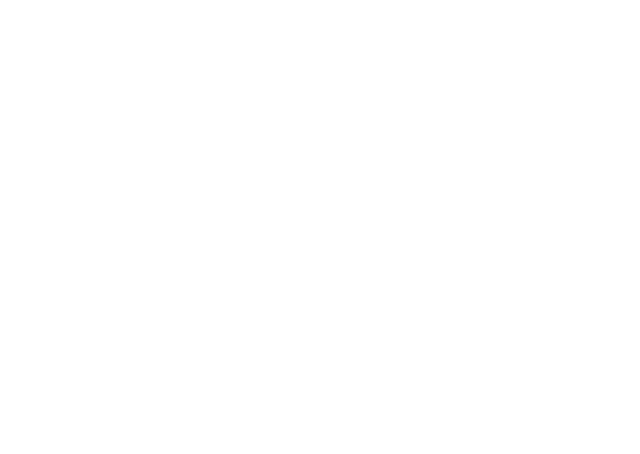
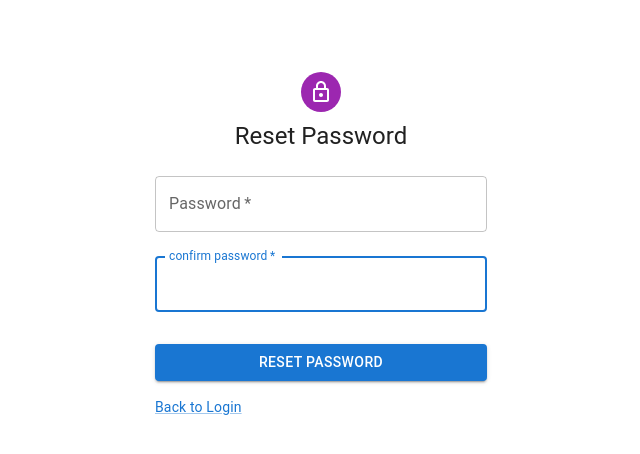
Before and after one commit to FestimKrasniqi/Restaurant-Management-System-Fronted, a React (Create React App) app: page /Reset in a window 1280 px wide. Before the commit this address had no page. Shown: the top 454 px of the page, without its empty margins (319-959 px from the left). Built offline with nearby package versions, Linux system fonts and the light colour scheme.

Commit message:
Created ResetPassword Page and implemented formik functionality

```diff
--- a/src/App.js
+++ b/src/App.js
@@ -3,6 +3,7 @@
 import SignUp from './client/SignUp';
 import Login from './client/Login';
 import Forgot from './client/ForgotPassword'
+import ResetPassword from './client/ResetPassword';
 
 function App() {
     return (
@@ -12,6 +13,7 @@
           <Route path="/Signup" element={<SignUp />} />
           <Route path = "/Login" element={<Login/>}/>
           <Route path = "/Forgot" element = {<Forgot/>}/>
+          <Route path = "/Reset" element = {<ResetPassword/>}/>
         </Routes>
       </Router>
     );
--- /dev/null
+++ b/src/client/ResetPassword.js
@@ -0,0 +1,112 @@
+import * as React from 'react';
+import Avatar from '@mui/material/Avatar';
+import {formik,useFormik} from 'formik';
+import * as Yup from 'yup';
+import Button from '@mui/material/Button';
+import CssBaseline from '@mui/material/CssBaseline';
+import TextField from '@mui/material/TextField';
+import Link from '@mui/material/Link';
+import Paper from '@mui/material/Paper';
+import Box from '@mui/material/Box';
+import Grid from '@mui/material/Grid';
+import LockOutlinedIcon from '@mui/icons-material/LockOutlined';
+import Typography from '@mui/material/Typography';
+import { createTheme, ThemeProvider } from '@mui/material/styles';
+import Container from '@mui/material/Container';
+
+function ResetPassword() {
+  const formik = useFormik({
+initialValues : {
+
+    password : '',
+    confirm_password : ''
+
+},
+
+validationSchema:Yup.object ({
+
+    password:Yup.string().required("Password is required").min(8),
+    confirm_password: Yup.string().oneOf([Yup.ref('password'), null], 'Password must match').required('Confirm Password is required'),
+}),
+
+onSubmit: values => {
+    console.log(values)
+  },
+
+
+  });
+
+
+  return (
+    <ThemeProvider theme={createTheme()}>
+      <Container component="main" maxWidth="xs">
+        <CssBaseline />
+
+          <Box
+            sx={{
+              my: 8,
+              mx: 4,
+              display: 'flex',
+              flexDirection: 'column',
+              alignItems: 'center',
+            }}
+          >
+            <Avatar sx={{ m: 1, bgcolor: 'secondary.main' }}>
+              <LockOutlinedIcon />
+            </Avatar>
+            <Typography component="h1" variant="h5">
+              Reset Password
+            </Typography>
+            <Box component="form" noValidate onSubmit={formik.handleSubmit} sx={{ mt: 1 }}>
+              <TextField
+                margin="normal"
+                required
+                fullWidth
+                id="password"
+                label="Password"
+                name="password"
+                autoComplete="password"
+                autoFocus
+                value = {formik.values.password}
+                onChange = {formik.handleChange}
+                error = {formik.touched.password && Boolean(formik.errors.password)}
+                helperText = {formik.touched.password && formik.errors.password}
+              />
+              <TextField
+              margin = "normal"
+              required
+              fullWidth
+              id="confirm_password"
+              label="confirm password"
+              name="confirm_password"
+              autoComplete="password"
+              autoFocus
+              value = {formik.values.confirm_password}
+              onChange = {formik.handleChange}
+              error = {formik.touched.confirm_password && Boolean(formik.errors.confirm_password)}
+              helperText = {formik.touched.confirm_password && formik.errors.confirm_password}
+              />
+              <Button
+                type="submit"
+                fullWidth
+                variant="contained"
+                sx={{ mt: 3, mb: 2 }}
+              >
+                Reset Password
+              </Button>
+              <Grid container>
+                <Grid item xs>
+                  <Link href="/" variant="body2">
+                    Back to Login
+                  </Link>
+                </Grid>
+              </Grid>
+            </Box>
+          </Box>
+
+        </Container>
+    </ThemeProvider>
+  );
+}
+
+export default ResetPassword;
--- a/src/client/SignUp.js
+++ b/src/client/SignUp.js
@@ -55,8 +55,8 @@
       subscribe: false,
     },
     validationSchema: Yup.object({
-      first: Yup.string().required('First Name is required'),
-      last: Yup.string().required('Last Name is required '),
+      first: Yup.string().required('First Name is required').max(255),
+      last: Yup.string().required('Last Name is required ').max(255),
       email: Yup.string().email('Invalid email address').required('Email is required'),
       password: Yup.string().required('Password is required').min(8, 'Password must have 8 characters'),
       confirm_password: Yup.string().oneOf([Yup.ref('password'), null], 'Password must match').required('Confirm Password is required'),
@@ -129,8 +129,8 @@
                   autoComplete="given-name"
                   value={formik.values.first}
                   onChange={formik.handleChange}
-                  error={formik.touched.firstName && Boolean(formik.errors.firstName)}
-                  helperText={formik.touched.firstName && formik.errors.firstName}
+                  error={formik.touched.first && Boolean(formik.errors.first)}
+                  helperText={formik.touched.first && formik.errors.first}
 
                 />
               </Grid>
@@ -144,8 +144,8 @@
                   autoComplete="family-name"
                   value={formik.values.last}
                   onChange={formik.handleChange}
-                  error={formik.touched.lastName && Boolean(formik.errors.lastName)}
-                  helperText={formik.touched.lastName && formik.errors.lastName}
+                  error={formik.touched.last && Boolean(formik.errors.last)}
+                  helperText={formik.touched.last && formik.errors.last}
                 />
               </Grid>
               <Grid item xs={12}>
```
